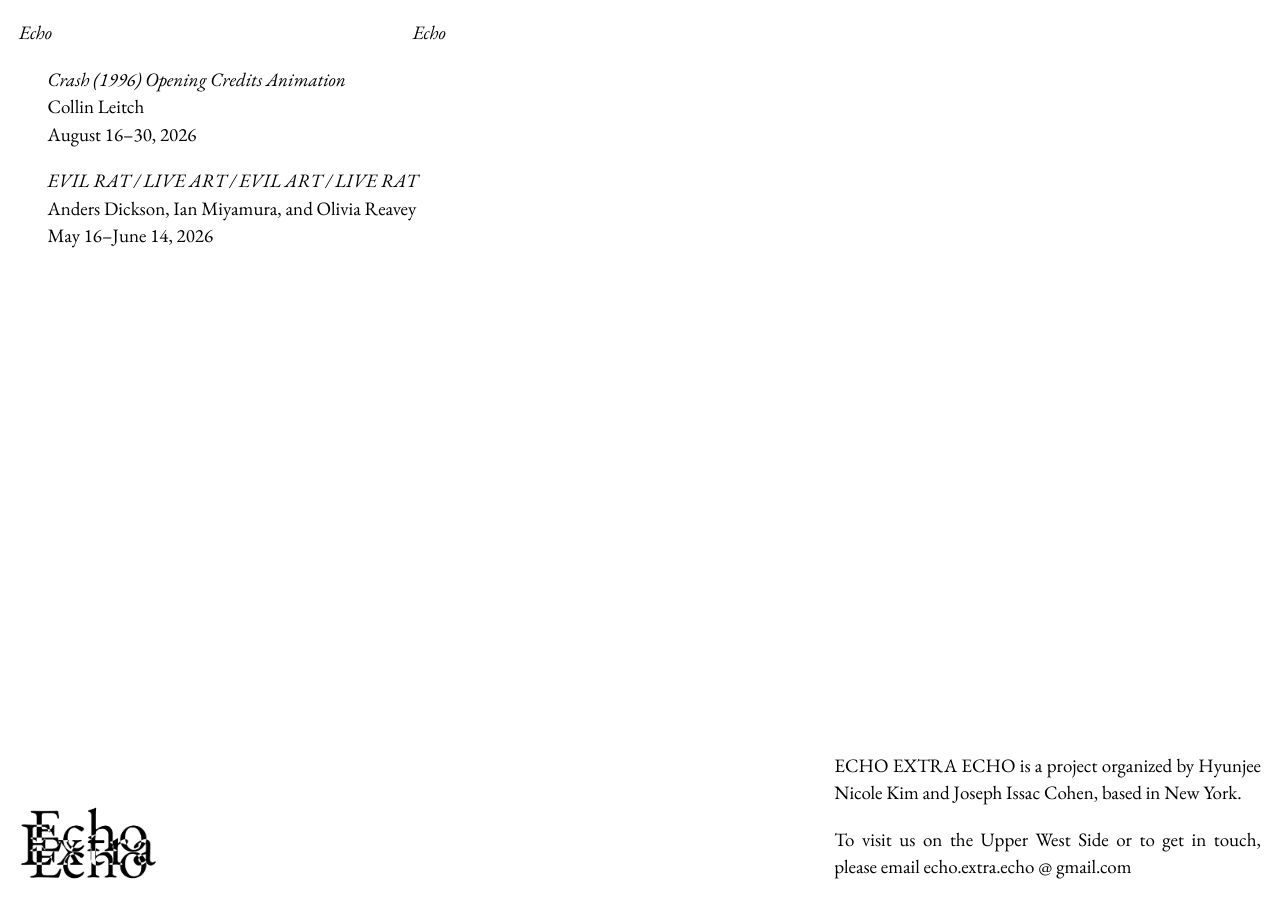
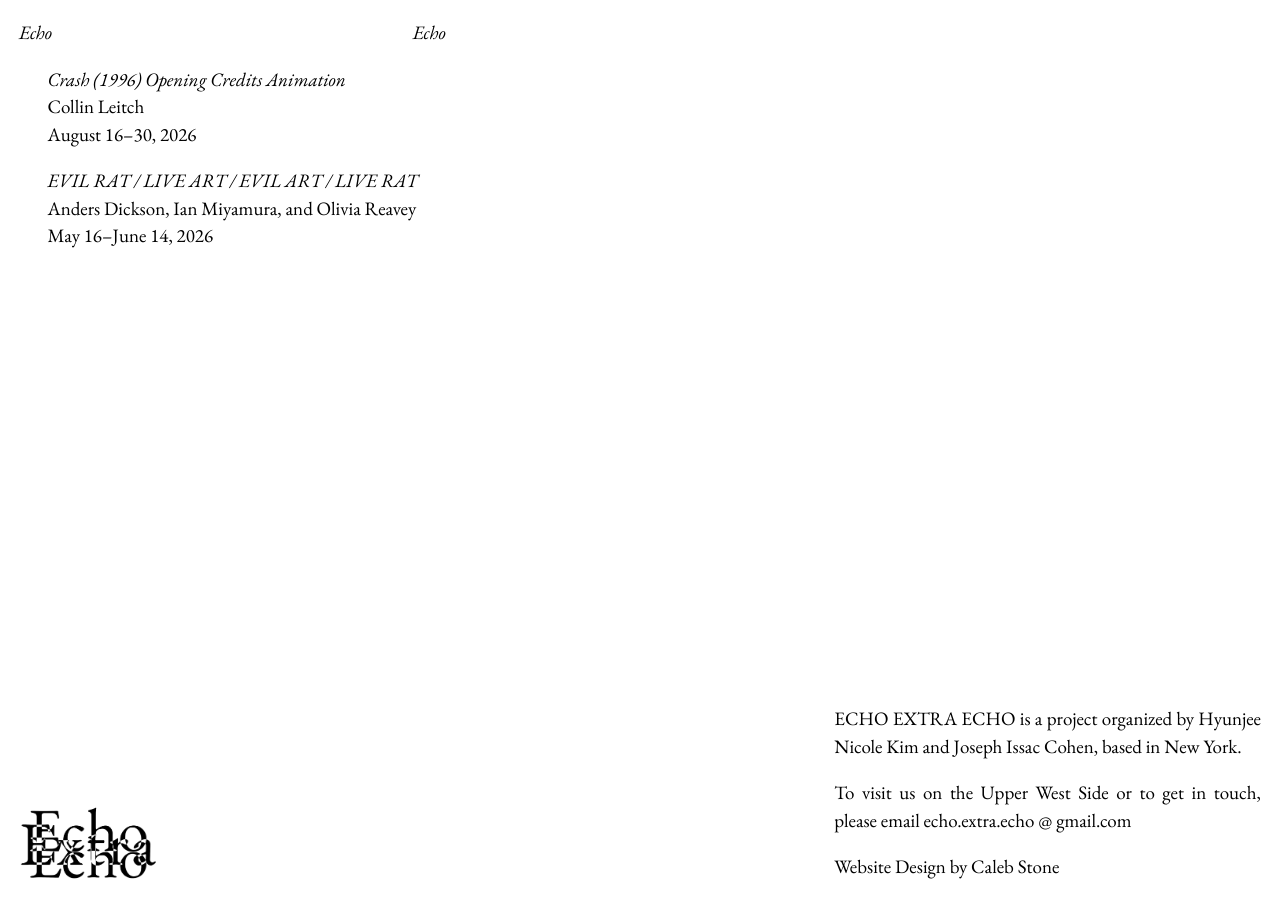
Before and after one commit to caleblstone/Extra-Echo-Extra, a Jekyll site: the page built from index.md, in a window 1280 px wide. Built offline with Jekyll 4.4.1, drawn with Linux system fonts in a browser that asks for light colours; a script that is not in the unit is left out.

Commit message:
Update Pages “home”

```diff
--- a/index.md
+++ b/index.md
@@ -1,11 +1,12 @@
 ---
 layout: default
+permalink: /
 title: ""
-permalink: /
 body_class: about-page
 exhibition_list: true
 ---
-
 ECHO EXTRA ECHO is a project organized by Hyunjee Nicole Kim and Joseph Issac Cohen, based in New York.
 
 To visit us on the Upper West Side or to get in touch, please email echo.extra.echo @ gmail.com
+
+Website Design by Caleb Stone
```
